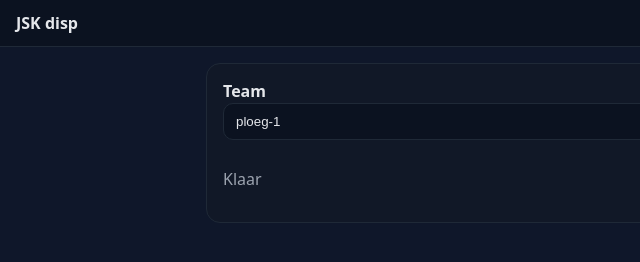
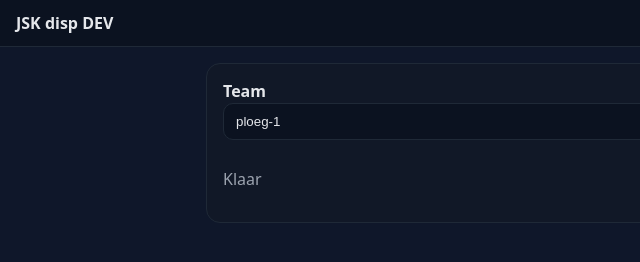
Before and after one commit to cooremansjeroen-dev/dispatch, a website built with Vite: page index.html in a window 1280 px wide. Shown: the full height of the page, 0-640 px from the left. Built offline with nearby package versions, Linux system fonts and the light colour scheme; some packages are replaced by stand-ins of ours; what @capacitor/core would draw is missing.

Commit message:
Update index.html

```diff
--- a/index.html
+++ b/index.html
@@ -25,7 +25,7 @@
   </head>
   <body>
     <header>
-      <div><strong>JSK disp</strong></div>
+      <div><strong>JSK disp DEV</strong></div>
       <nav>
         <a href="#track" id="nav-track" class="active">Tracking</a>
         <a href="#map" id="nav-map">Kaart</a>
```
